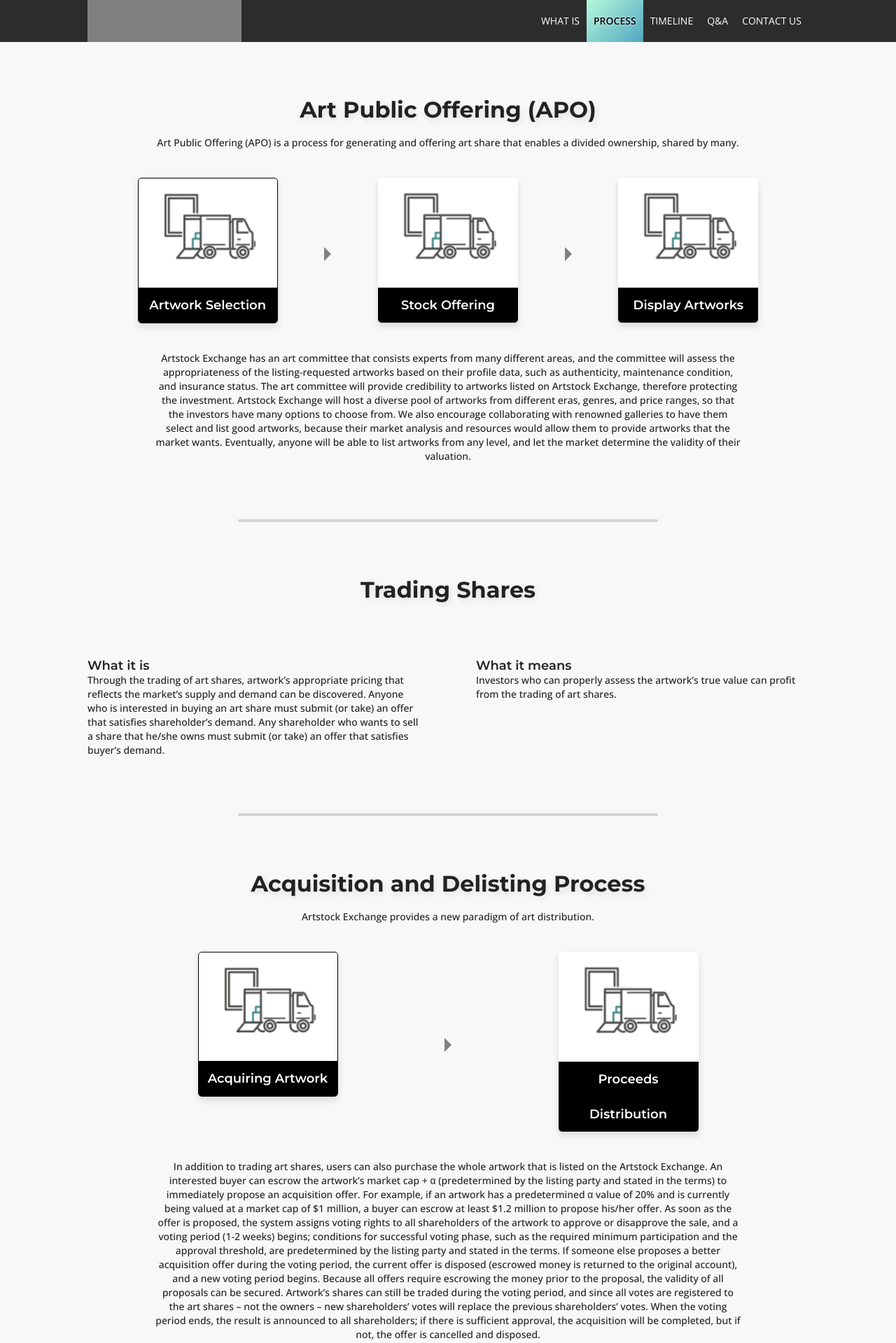
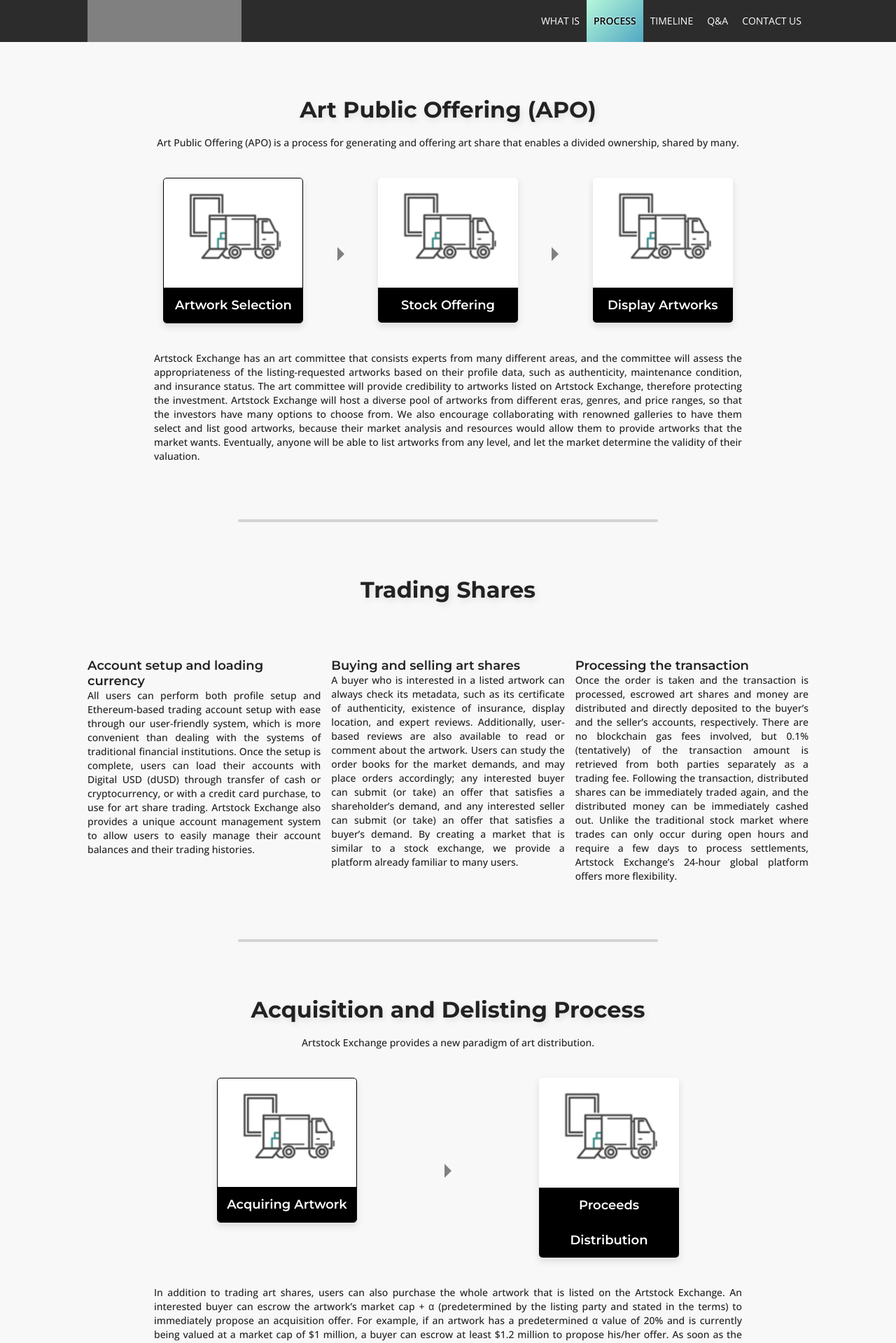
Before and after one commit to volgorean/artstock, a Jekyll site: the page built from tech.html, in a window 1280 px wide. Shown: the top 1919 px of the page at 70% size. Built offline with Jekyll 4.4.1, drawn with Linux system fonts in a browser that asks for light colours.

Commit message:
updated tech styles

```diff
--- a/css/tech.scss
+++ b/css/tech.scss
@@ -43,7 +43,11 @@
 /***********************/
 
 #trading {
-
+  text-align: justify;
+  h4 { text-align: left; }
+  .mid {
+    margin: 0 15px;
+  }
 }
 
 /***********************/
@@ -113,6 +117,10 @@
 /***********************/
 
 .steps {
+  width: 920px;
+  max-width: 100%;
+  margin: 0 auto;
+
   .step {
     width: 200px;
     margin: 0 auto;
@@ -154,7 +162,7 @@
   width: 840px;
   margin: 0 auto;
   padding-top: 40px;
-  text-align: center;
+  text-align: justify;
 
   >div {display: none;}
   >div.active {display: block;}
--- a/tech.html
+++ b/tech.html
@@ -57,17 +57,23 @@ name: tech
   <div class="flex-shrink">
     <h2 class="s-title">Trading Shares</h2>
 
-    <div class="split">
-      <div>
-        <h4>What it is</h4>
+    <div class="flexi-c r">
+      <div class="flexi-i">
+        <h4>Account setup and loading currency</h4>
 
-        <p>Through the trading of art shares, artwork’s appropriate pricing that reflects the market’s supply and demand can be discovered. Anyone who is interested in buying an art share must submit (or take) an offer that satisfies shareholder’s demand. Any shareholder who wants to sell a share that he/she owns must submit (or take) an offer that satisfies buyer’s demand.</p>
+        <p>All users can perform both profile setup and Ethereum-based trading account setup with ease through our user-friendly system, which is more convenient than dealing with the systems of traditional financial institutions. Once the setup is complete, users can load their accounts with Digital USD (dUSD) through transfer of cash or cryptocurrency, or with a credit card purchase, to use for art share trading. Artstock Exchange also provides a unique account management system to allow users to easily manage their account balances and their trading histories.</p>
       </div>
 
-      <div>
-        <h4>What it means</h4>
+      <div class="flexi-i mid">
+        <h4>Buying and selling art shares</h4>
 
-        <p>Investors who can properly assess the artwork’s true value can profit from the trading of art shares.</p>
+        <p>A buyer who is interested in a listed artwork can always check its metadata, such as its certificate of authenticity, existence of insurance, display location, and expert reviews. Additionally, user-based reviews are also available to read or comment about the artwork. Users can study the order books for the market demands, and may place orders accordingly; any interested buyer can submit (or take) an offer that satisfies a shareholder’s demand, and any interested seller can submit (or take) an offer that satisfies a buyer’s demand. By creating a market that is similar to a stock exchange, we provide a platform already familiar to many users.</p>
+      </div>
+
+      <div class="flexi-i">
+        <h4>Processing the transaction</h4>
+
+        <p>Once the order is taken and the transaction is processed, escrowed art shares and money are distributed and directly deposited to the buyer’s and the seller’s accounts, respectively. There are no blockchain gas fees involved, but 0.1% (tentatively) of the transaction amount is retrieved  from both parties separately as a trading fee. Following the transaction, distributed shares can be immediately traded again, and the distributed money can be immediately cashed out. Unlike the traditional stock market where trades can only occur during open hours and require a few days to process settlements, Artstock Exchange’s 24-hour global platform offers more flexibility.</p>
       </div>
     </div>
   </div>
```
